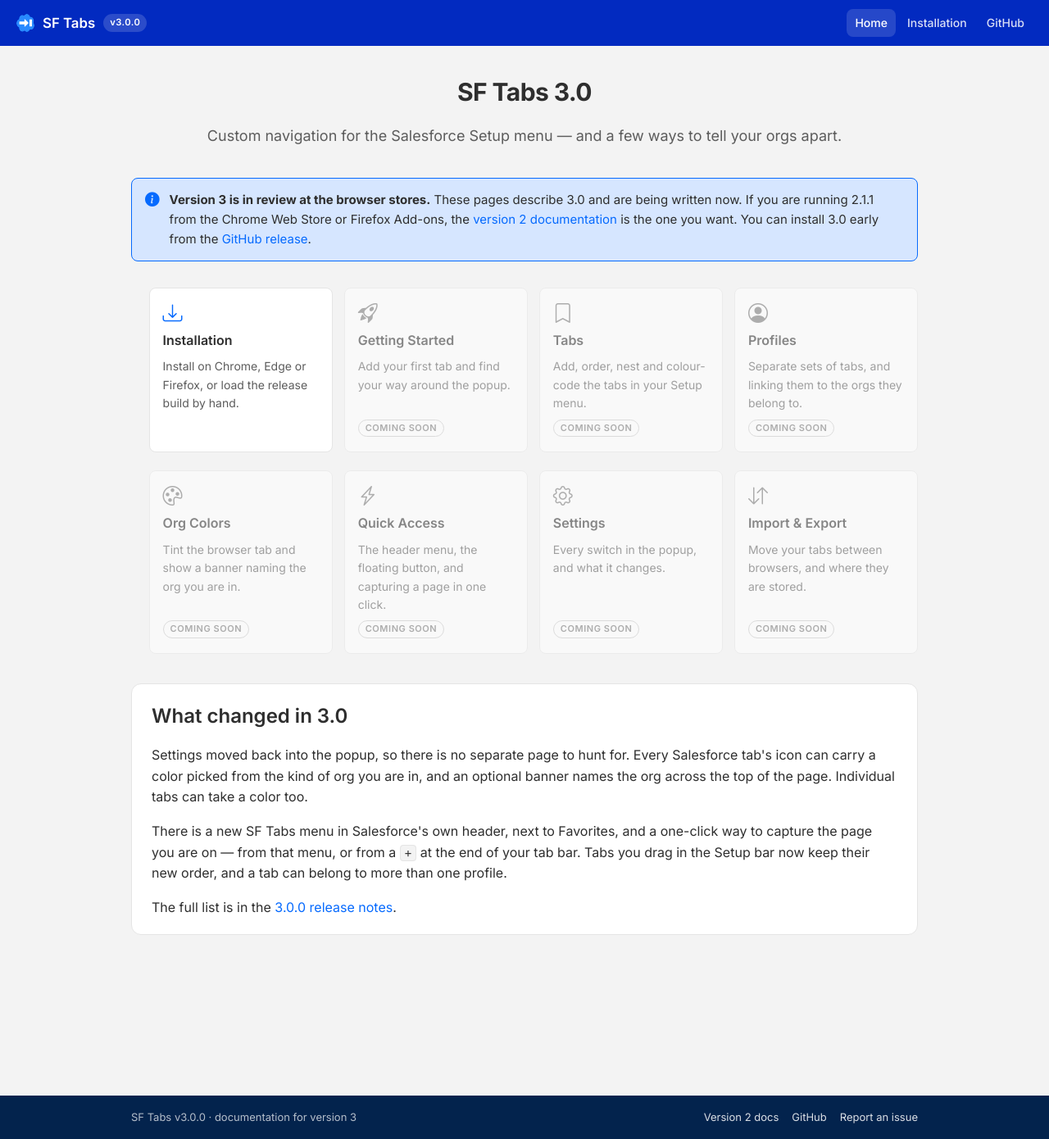
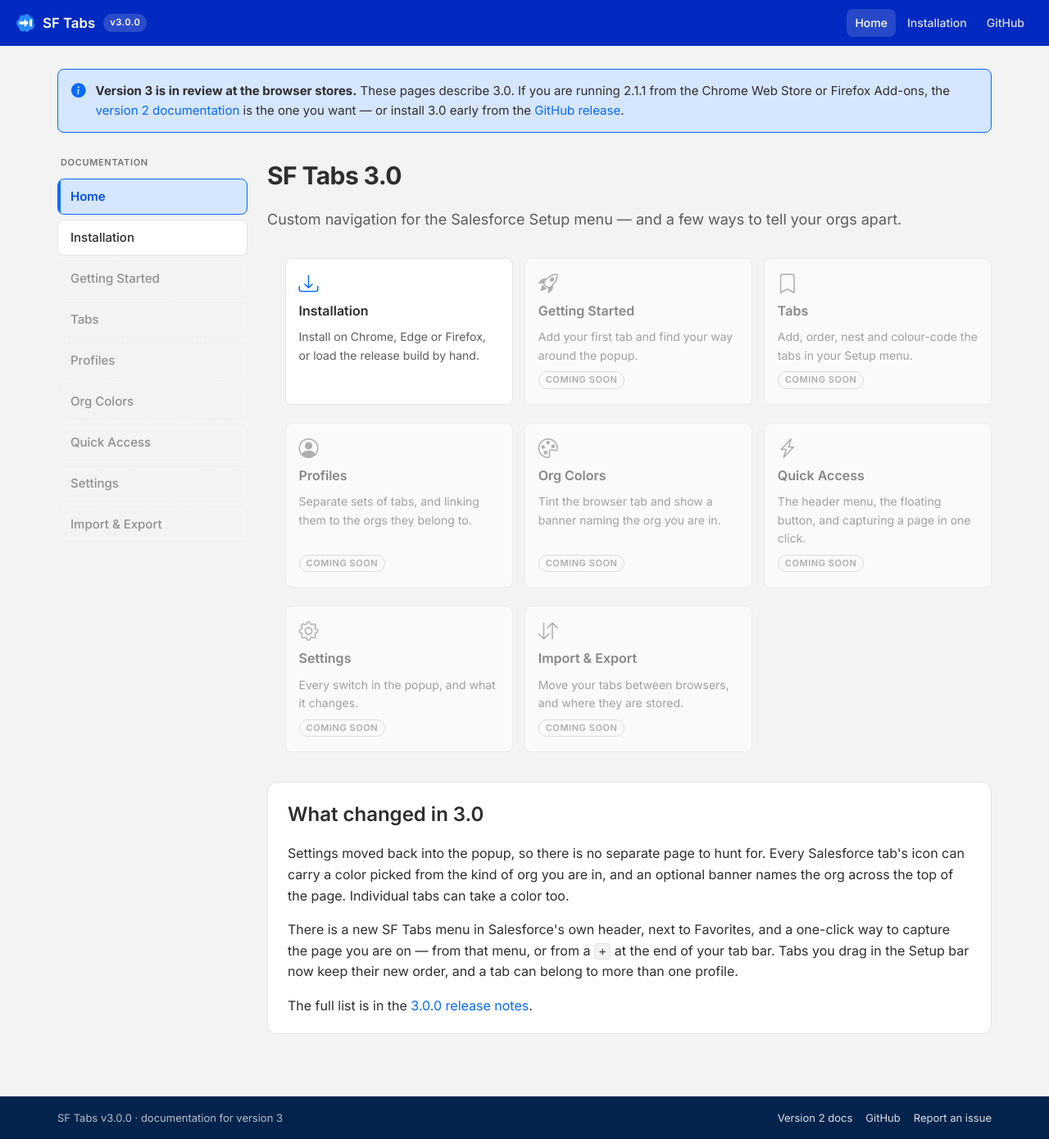
Before and after one commit to chrisrouse/sftabs, a Jekyll site: the page built from docs/v3/index.md, in a window 1280 px wide and 1390 px high. Shown: the whole window at 82% size. Built offline with Jekyll 4.4.1, drawn with Linux system fonts in a browser that asks for light colours.

Commit message:
docs: sidebar navigation, and the review notice on every v3 page
The notice moves out of the home page and into the layout, behind
site.v3_in_review. It was only ever on the home page, and anyone
arriving at a section from a search result saw nothing. One flag turns
it off everywhere the day 3.0 clears both stores; v2_version is beside
it so the sentence naming what the stores currently serve does not go
stale on its own.

Sections gain a left sidebar built from the popup's tab list — the same
anatomy as .tab-item in css/popup.css: a surface-1 card, a subtle
border, s-hover on hover, and a 3px bar down the left edge that is
transparent until the row is the page you are on, which is how the popup
marks the active tab. Titles only; the blurbs are sentences and belong
on the tiles, not in a rail.

Sidebar and tile hub together is not redundancy, it is the popup: a list
on the left, a grid of tiles on the right. The home page keeps both for
that reason. Unwritten sections appear dashed and inert rather than
absent, matching how their tiles read.

Sticky under the header on wide screens, stacked above the content below
860px. The shell widens to 1180px to pay for the rail.

Co-Authored-By: Claude Opus 5 (1M context) <noreply@anthropic.com>

```diff
--- a/docs/_config.yml
+++ b/docs/_config.yml
@@ -9,6 +9,13 @@ theme: null
 # Version shown in the v3 layout's header badge and footer. The v2 layout
 # hardcodes 2.1.1 at default.html:46; this exists so the v3 side has one place.
 v3_version: "3.0.0"
+
+# The version the stores are still serving, named in the review notice.
+v2_version: "2.1.1"
+
+# Shows the "in review" banner at the top of every v3 page. Set to false the
+# day 3.0 is live in both stores — that is the whole switch.
+v3_in_review: true
 
 # Brand colors
 brand_color: "#288aff"
--- a/docs/_layouts/v3.html
+++ b/docs/_layouts/v3.html
@@ -53,7 +53,8 @@
       --r-pill: 999px;
 
       --header-h: 56px;
-      --content-w: 1000px;
+      --side-w: 232px;
+      --content-w: 1180px;
       --ease: 0.15s ease;
     }
 
@@ -157,13 +158,93 @@
       width: 100%;
       max-width: var(--content-w);
       margin: 0 auto;
-      padding: 32px 20px 56px;
+      padding: 28px 20px 56px;
+    }
+    .v3-body {
+      display: grid;
+      grid-template-columns: var(--side-w) minmax(0, 1fr);
+      gap: 24px;
+      align-items: start;
+    }
+    .v3-content { min-width: 0; }
+
+    /* ── Sidebar ── the popup's tab list, as section navigation ──
+       Same anatomy as .tab-item in css/popup.css: a surface-1 card with a
+       subtle border, a 3px accent bar down the left edge, and s-hover on
+       hover. The bar is transparent until the row is the page you are on,
+       which is how the popup marks the active tab. */
+    .v3-side {
+      position: sticky;
+      top: calc(var(--header-h) + 20px);
+      display: flex;
+      flex-direction: column;
+      gap: 6px;
+      margin: 0;
+      padding: 0;
+      list-style: none;
+    }
+    .v3-side-label {
+      font-size: 0.6875rem;
+      font-weight: 600;
+      text-transform: uppercase;
+      letter-spacing: 0.06em;
+      color: var(--t-faint);
+      padding: 0 4px 4px;
+    }
+    .v3-siderow {
+      position: relative;
+      display: block;
+      padding: 9px 12px 9px 15px;
+      background: var(--s-1);
+      border: 1px solid var(--b-subtle);
+      border-radius: var(--r-md);
+      color: var(--t-base);
+      font-size: 0.9375rem;
+      font-weight: 500;
+      overflow: hidden;
+      transition: background var(--ease), border-color var(--ease);
+    }
+    .v3-siderow::before {
+      content: '';
+      position: absolute;
+      left: 0; top: 0; bottom: 0;
+      width: 3px;
+      border-radius: var(--r-md) 0 0 var(--r-md);
+      background: transparent;
+    }
+    a.v3-siderow:hover {
+      background: var(--s-hover);
+      border-color: var(--b-medium);
+      color: var(--t-base);
+      text-decoration: none;
+    }
+    .v3-siderow[aria-current="page"] {
+      background: var(--accent-tint);
+      border-color: var(--accent);
+      color: var(--accent-hover);
+      font-weight: 600;
+    }
+    .v3-siderow[aria-current="page"]::before { background: var(--accent); }
+    @media (prefers-color-scheme: dark) {
+      .v3-siderow[aria-current="page"] { color: #fff; }
+    }
+    /* Not written yet: present so the shape is visible, but inert. */
+    .v3-siderow.is-pending {
+      opacity: 0.5;
+      background: none;
+      border-style: dashed;
     }
 
-    .v3-hero { text-align: center; margin-bottom: 36px; }
+    @media (max-width: 860px) {
+      .v3-body { grid-template-columns: 1fr; gap: 20px; }
+      .v3-side { position: static; }
+      .v3-side.is-collapsed { display: none; }
+    }
+
+    .v3-hero { margin-bottom: 28px; }
     .v3-hero h1 {
       margin: 0 0 8px;
-      font-size: 2.25rem;
+      font-size: 2rem;
       font-weight: 700;
       letter-spacing: -0.02em;
     }
@@ -346,6 +427,28 @@
 </header>
 
 <main class="v3-main">
+
+  {%- if site.v3_in_review %}
+  <div class="v3-notice">
+    <i class="bi bi-info-circle-fill" aria-hidden="true"></i>
+    <p><strong>Version 3 is in review at the browser stores.</strong> These pages describe 3.0. If you are running {{ site.v2_version }} from the Chrome Web Store or Firefox Add-ons, the <a href="{{ '/' | relative_url }}">version 2 documentation</a> is the one you want &mdash; or install 3.0 early from the <a href="https://github.com/chrisrouse/sftabs/releases/tag/v{{ site.v3_version }}">GitHub release</a>.</p>
+  </div>
+  {%- endif %}
+
+  <div class="v3-body">
+    <nav class="v3-side" aria-label="Sections">
+      <span class="v3-side-label">Documentation</span>
+      <a class="v3-siderow" href="{{ '/v3/' | relative_url }}"{% if page.url == '/v3/' %} aria-current="page"{% endif %}>Home</a>
+      {%- for s in site.data.v3_sections %}
+        {%- if s.ready %}
+      <a class="v3-siderow" href="{{ s.url | relative_url }}"{% if page.url == s.url %} aria-current="page"{% endif %}>{{ s.title }}</a>
+        {%- else %}
+      <span class="v3-siderow is-pending" aria-disabled="true">{{ s.title }}</span>
+        {%- endif %}
+      {%- endfor %}
+    </nav>
+
+    <div class="v3-content">
       {%- if page.card == false %}
       {{ content }}
       {%- else %}
@@ -353,6 +456,8 @@
         {{ content }}
       </article>
       {%- endif %}
+    </div>
+  </div>
 </main>
 
 <footer class="v3-footer">
--- a/docs/v3/index.md
+++ b/docs/v3/index.md
@@ -9,11 +9,6 @@ description: Documentation for SF Tabs 3.0 — custom tabs, org colors, profiles
 <div class="v3-hero">
   <h1>SF Tabs 3.0</h1>
   <p>Custom navigation for the Salesforce Setup menu — and a few ways to tell your orgs apart.</p>
-</div>
-
-<div class="v3-notice">
-  <i class="bi bi-info-circle-fill" aria-hidden="true"></i>
-  <p><strong>Version 3 is in review at the browser stores.</strong> These pages describe 3.0 and are being written now. If you are running 2.1.1 from the Chrome Web Store or Firefox Add-ons, the <a href="{{ '/' | relative_url }}">version 2 documentation</a> is the one you want. You can install 3.0 early from the <a href="https://github.com/chrisrouse/sftabs/releases/tag/v3.0.0">GitHub release</a>.</p>
 </div>
 
 <ul class="v3-tiles">
```
Lines whose indentation alone changed are shown as unchanged.
